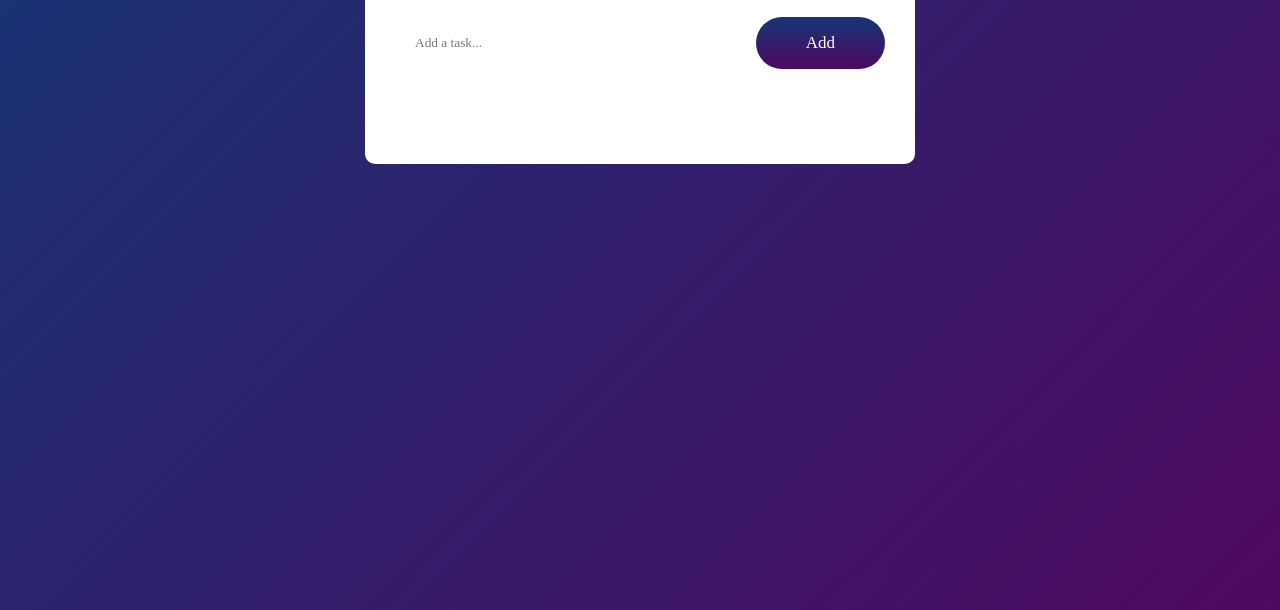
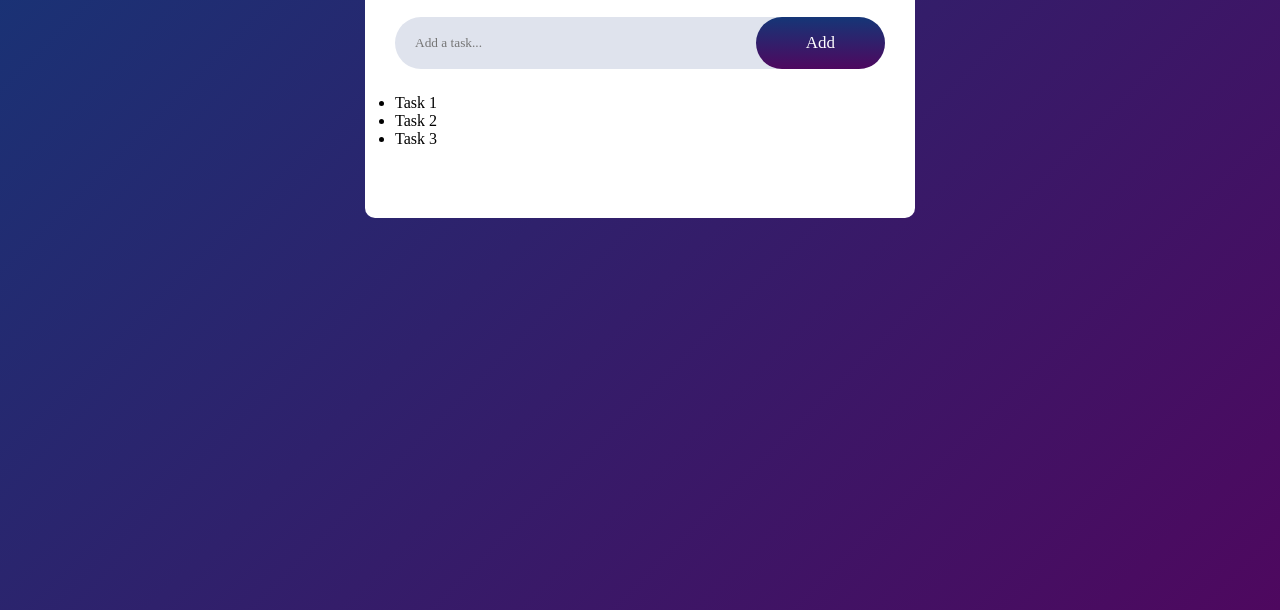
Before and after one commit to MilaniTetani/Task-Manager-To-Do-List-, a plain HTML site: page index.html in a window 1280 px wide. Shown: the part 190-800 px from the top of the page. Drawn offline with Linux system fonts and the light colour scheme.

Commit message:
Added a list container for Tasks

```diff
--- a/index.html
+++ b/index.html
@@ -16,6 +16,11 @@
                     <input type="text" id="inputBox" placeholder="Add a task...">
                     <button>Add</button>
                 </div>
+                <ul id="listContainer">
+                    <li>Task 1</li>
+                    <li>Task 2</li>
+                    <li>Task 3</li>
+                </ul>
             </div>
 
         </div>
--- a/style.css
+++ b/style.css
@@ -33,7 +33,7 @@
 }
 .row {
     align-items: center;
-    background: #fff;
+    background: #dfe3ed;
     border-radius: 30px;
     justify-content: space-between;
     display: flex;
```
